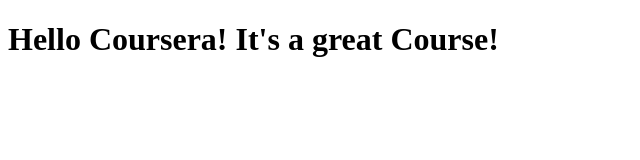
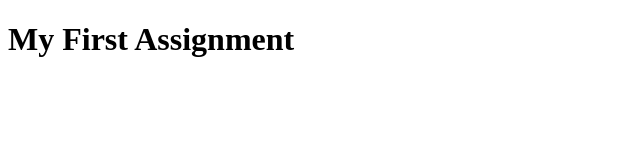
Before and after one commit to TalatKash/coursera-test, a plain HTML site: page site/index.html in a window 1280 px wide. Shown: the whole page, without its empty margins (0-640 px from the left). Drawn offline with Linux system fonts and the light colour scheme.

Commit message:
Small change.

```diff
--- a/site/index.html
+++ b/site/index.html
@@ -4,6 +4,6 @@
 	<title> Hello Coursera</title>
 </head>
 <body>
-	<h1>Hello Coursera! It's a great Course!</h1>
+	<h1>My First Assignment</h1>
 </body>
 </html>
```
